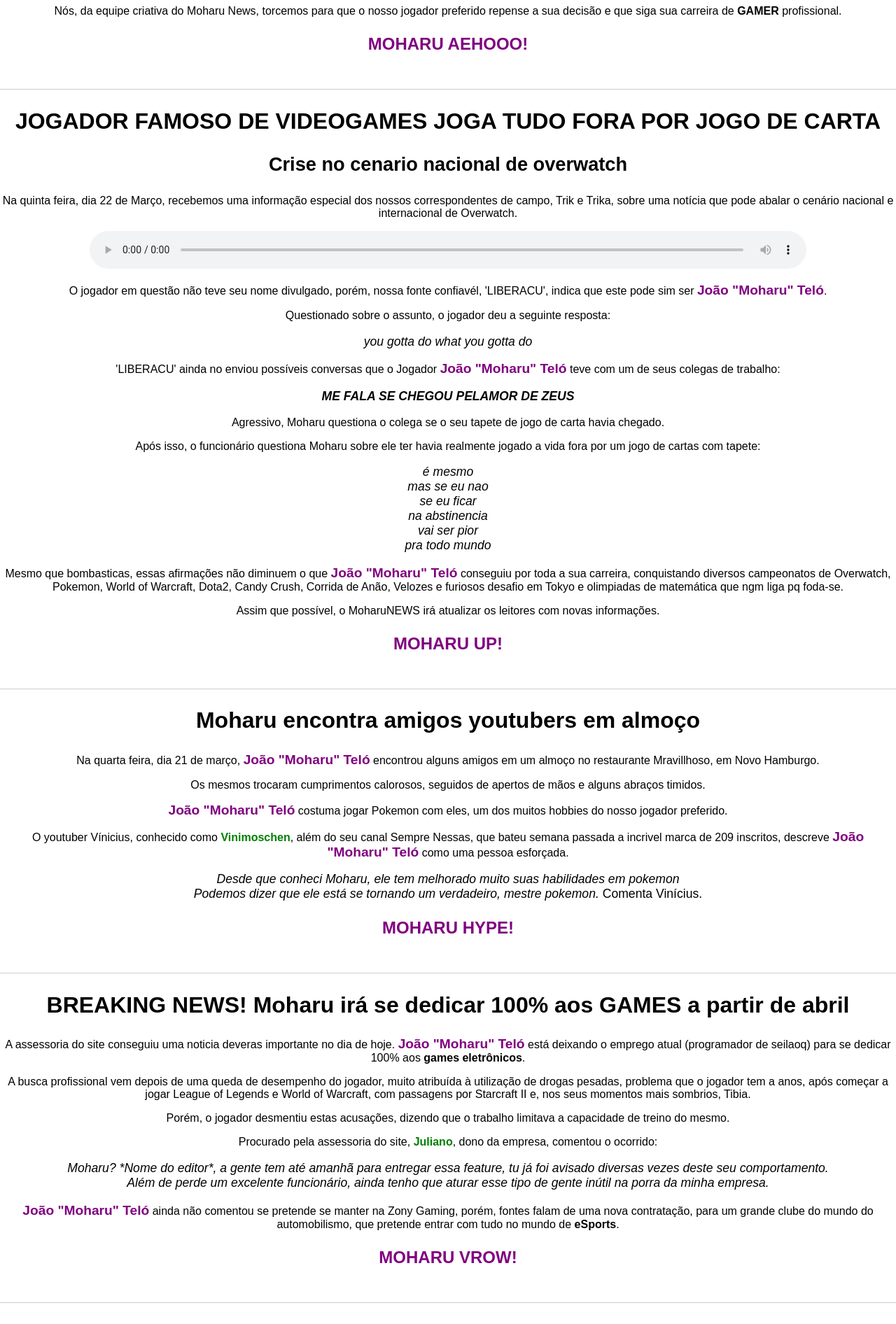
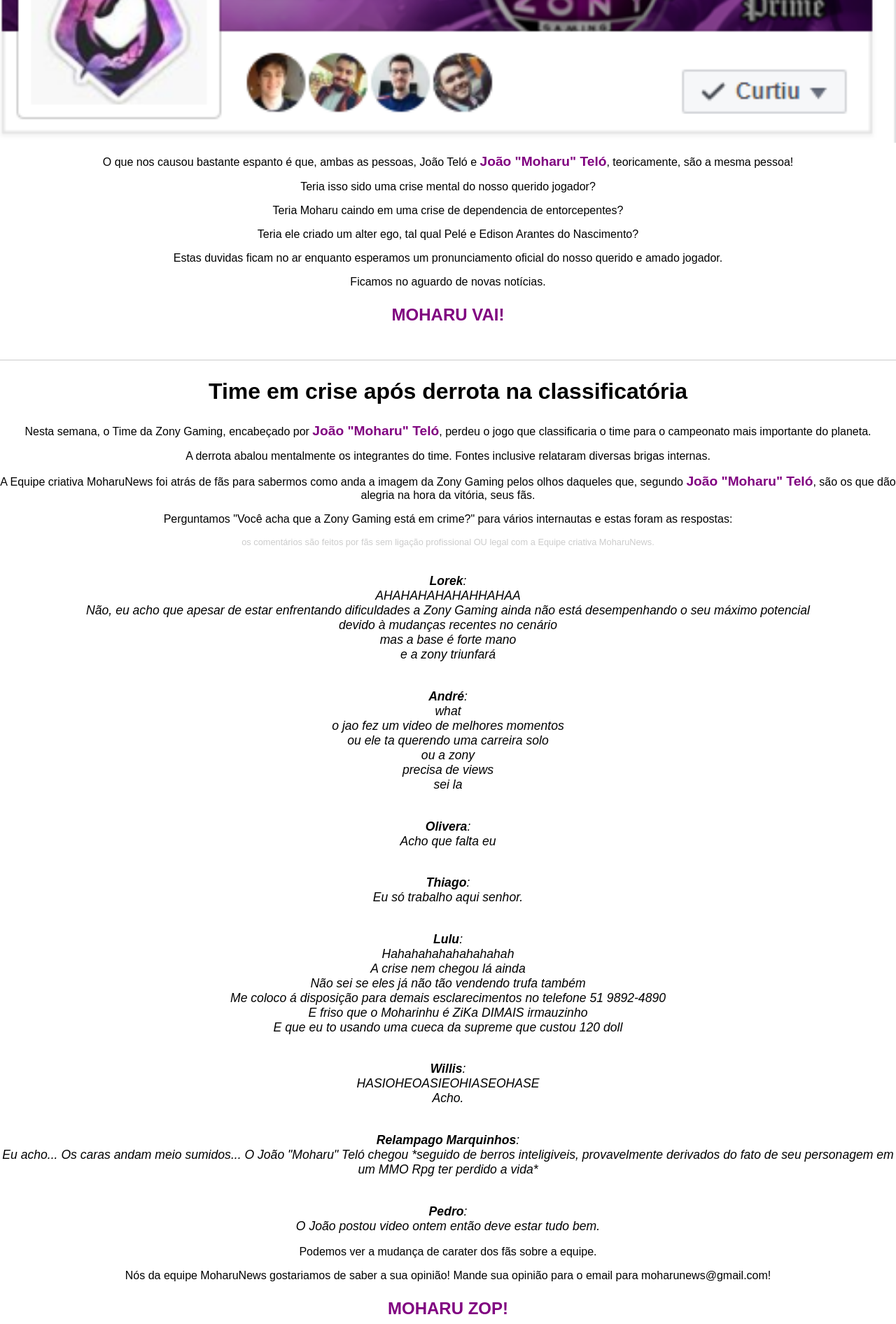
Before and after one commit to arturnista/moharunews, a React (Create React App) app: page / in a window 1280 px wide. Shown: the part 880-2772 px from the top of the page at 70% size. Built offline with nearby package versions, Linux system fonts and the light colour scheme.

Commit message:
New news

```diff
--- a/src/App.css
+++ b/src/App.css
@@ -53,6 +53,11 @@
 
 }
 
+.news-help {
+    font-size: .8em;
+    color: #ccc;
+}
+
 .news-cit {
     font-size: 1.1em;
 }
--- a/src/App.js
+++ b/src/App.js
@@ -10,9 +10,118 @@
                 <p className="App-title-text">Bem vindo ao</p>
                 <a href='https://www.facebook.com/moharuow' className='facebook-link'>
                     <h1 className="App-title">MOHARU NEWS</h1>
+                    <p>moharunews@gmail.com</p>
                 </a>
                 <p className="App-title-text">O portal de informação do seu jogador favorito</p>
             </header>
+
+            <div className='news-container'>
+                <h2 className="news-title">Moharu em crise existencial?</h2>
+                <p className='news-text'>
+                    No dia de Ontem, às 09:34, nós da equipe se deparamos com a seguinte imagem na Rede Social Facebook:
+                </p>
+                <div className='news-image-container'>
+                    <img className='news-image-inv' src="/images/jao_telo_curte_propria_pagina_ta_meio_ruim_de_fa_em_tio.png"></img>
+                </div>
+                <p className='news-text'>
+                    O que nos causou bastante espanto é que, ambas as pessoas, João Teló e <span className='moharu-name'>João "Moharu" Teló</span>, teoricamente, são a mesma pessoa!
+                </p>
+                <p className='news-text'>
+                    Teria isso sido uma crise mental do nosso querido jogador?
+                </p>
+                <p className='news-text'>
+                    Teria Moharu caindo em uma crise de dependencia de entorcepentes?
+                </p>
+                <p className='news-text'>
+                    Teria ele criado um alter ego, tal qual Pelé e Edison Arantes do Nascimento?
+                </p>
+                <p className='news-text'>
+                    Estas duvidas ficam no ar enquanto esperamos um pronunciamento oficial do nosso querido e amado jogador.
+                </p>
+                <p className='news-text'>
+                    Ficamos no aguardo de novas notícias.
+                </p>
+                <p className='news-moharup'>
+                    MOHARU VAI!
+                </p>
+            </div>
+
+
+
+            <div className='news-container'>
+                <h2 className="news-title">Time em crise após derrota na classificatória</h2>
+                <p className='news-text'>
+                    Nesta semana, o Time da Zony Gaming, encabeçado por <span className='moharu-name'>João "Moharu" Teló</span>, perdeu o jogo que classificaria o time para o campeonato mais importante do planeta.
+                </p>
+                <p className='news-text'>
+                    A derrota abalou mentalmente os integrantes do time. Fontes inclusive relataram diversas brigas internas.
+                </p>
+                <p className='news-text'>
+                    A Equipe criativa MoharuNews foi atrás de fãs para sabermos como anda a imagem da Zony Gaming pelos olhos daqueles que, segundo <span className='moharu-name'>João "Moharu" Teló</span>, são os que dão alegria na hora da vitória, seus fãs.
+                </p>
+                <p className='news-text'>
+                    Perguntamos "Você acha que a Zony Gaming está em crime?" para vários internautas e estas foram as respostas:
+                </p>
+                <p className='news-help'>
+                    os comentários são feitos por fãs sem ligação profissional OU legal com a Equipe criativa MoharuNews.
+                </p>
+                <p className='news-cit'><i>
+                    <br/> <strong>Lorek</strong>:
+                    <br/> AHAHAHAHAHAHHAHAA
+                    <br/> Não, eu acho que apesar de estar enfrentando dificuldades a Zony Gaming ainda não está desempenhando o seu máximo potencial
+                    <br/> devido à mudanças recentes no cenário
+                    <br/> mas a base é forte mano
+                    <br/> e a zony triunfará
+                </i></p>
+                <p className='news-cit'><i>
+                    <br/> <strong>André</strong>:
+                    <br/> what
+                    <br/> o jao fez um video de melhores momentos
+                    <br/> ou ele ta querendo uma carreira solo
+                    <br/> ou a zony
+                    <br/> precisa de views
+                    <br/> sei la
+                </i></p>
+                <p className='news-cit'><i>
+                    <br/> <strong>Olivera</strong>:
+                    <br/> Acho que falta eu
+                </i></p>
+                <p className='news-cit'><i>
+                    <br/> <strong>Thiago</strong>:
+                    <br/> Eu só trabalho aqui senhor.
+                </i></p>
+                <p className='news-cit'><i>
+                    <br/> <strong>Lulu</strong>:
+                    <br/> Hahahahahahahahahah
+                    <br/> A crise nem chegou lá ainda
+                    <br/> Não sei se eles já não tão vendendo trufa também
+                    <br/> Me coloco á disposição para demais esclarecimentos no telefone 51 9892-4890
+                    <br/> E friso que o Moharinhu é ZiKa DIMAIS irmauzinho
+                    <br/> E que eu to usando uma cueca da supreme que custou 120 doll
+                </i></p>
+                <p className='news-cit'><i>
+                    <br/> <strong>Willis</strong>:
+                    <br/> HASIOHEOASIEOHIASEOHASE
+                    <br/> Acho.
+                </i></p>
+                <p className='news-cit'><i>
+                    <br/> <strong>Relampago Marquinhos</strong>:
+                    <br/> Eu acho... Os caras andam meio sumidos... O João "Moharu" Teló chegou *seguido de berros inteligiveis, provavelmente derivados do fato de seu personagem em um MMO Rpg ter perdido a vida*
+                </i></p>
+                <p className='news-cit'><i>
+                    <br/> <strong>Pedro</strong>:
+                    <br/> O João postou video ontem então deve estar tudo bem.
+                </i></p>
+                <p className='news-text'>
+                    Podemos ver a mudança de carater dos fãs sobre a equipe.
+                </p>
+                <p className='news-text'>
+                    Nós da equipe MoharuNews gostariamos de saber a sua opinião! Mande sua opinião para o email para moharunews@gmail.com!
+                </p>
+                <p className='news-moharup'>
+                    MOHARU ZOP!
+                </p>
+            </div>
 
 
             <div className='news-container'>
```
Also changed, not shown: public/images/jao_telo_curte_propria_pagina_ta_meio_ruim_de_fa_em_tio.png (added), public/images/mensagem-vazada-blogueiro.jpg (added).
